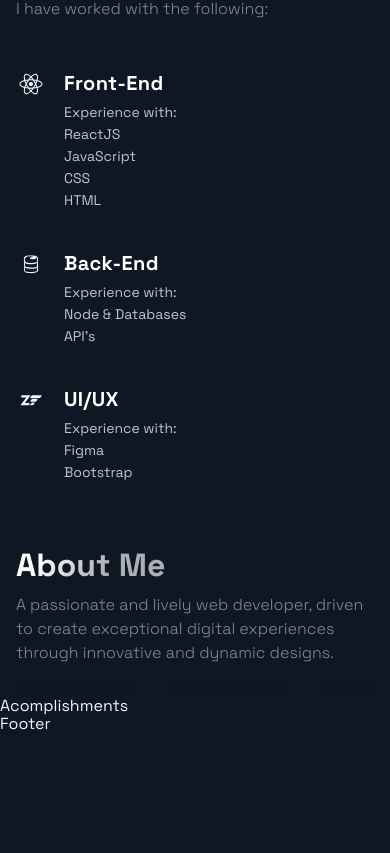
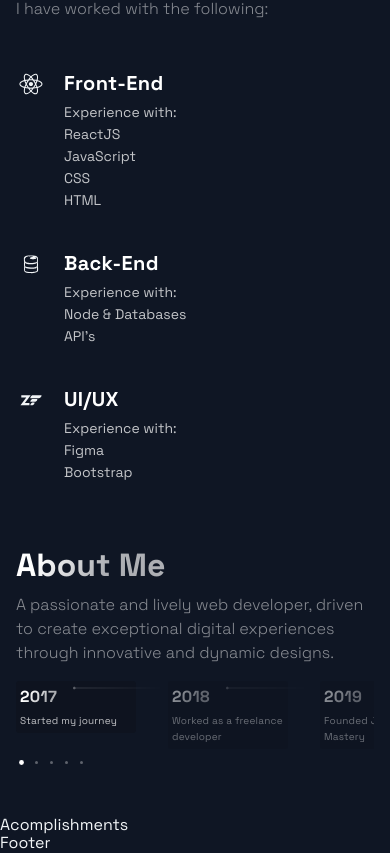
Before and after one commit to markruth2nd/2023-Portfolio, a Next.js app: page / in a window 390 px wide. Shown: the part 2892-3745 px from the top of the page. Before the commit the page ends 3626 px from the top, so only its background shows below. Built offline with nearby package versions, Linux system fonts and the light colour scheme.

Commit message:
added the carousel affect to the timeline for mobil responsiveness

```diff
--- a/src/components/TimeLine/TimeLine.js
+++ b/src/components/TimeLine/TimeLine.js
@@ -47,7 +47,7 @@
       <SectionTitle>About Me</SectionTitle>
       <SectionText>
       A passionate and lively web developer, driven to create exceptional digital experiences through innovative and dynamic designs.
-      </SectionText>
+      </SectionText> {/* The below carousel will be created for Mobile devises so that the user can scroll between the about me timeline if they so wish, it won'y be visible on desktop */}
       <CarouselContainer ref={carouselRef}>
         <>
         {TimeLineData.map((item, index) => (
@@ -58,11 +58,58 @@
             active={activeItem}
             onClick={(e) => handleClick(e, index)}
             >
-            </CarouselItem>
+              <CarouselItemTitle>
+                {item.year}
+                <CarouselItemImg
+                    width="208"
+                    height="6"
+                    viewBox="0 0 208 6"
+                    fill="none"
+                    xmlns="http://www.w3.org/2000/svg">
+                    <path
+                      fill-rule="evenodd"
+                      clip-rule="evenodd"
+                      d="M2.5 5.5C3.88071 5.5 5 4.38071 5 3V3.5L208 3.50002V2.50002L5 2.5V3C5 1.61929 3.88071 0.5 2.5 0.5C1.11929 0.5 0 1.61929 0 3C0 4.38071 1.11929 5.5 2.5 5.5Z"
+                      fill="url(#paint0_linear)"
+                      fill-opacity="0.33"
+                    />
+                    <defs>
+                      <linearGradient
+                        id="paint0_linear"
+                        x1="-4.30412e-10"
+                        y1="0.5"
+                        x2="208"
+                        y2="0.500295"
+                        gradientUnits="userSpaceOnUse">
+                        <stop stop-color="white" />
+                        <stop
+                          offset="0.79478"
+                          stop-color="white"
+                          stop-opacity="0"
+                        />
+                      </linearGradient>
+                    </defs>
+                  </CarouselItemImg>
+              </CarouselItemTitle>
+              <CarouselItemText>{item.text}</CarouselItemText>
+              </CarouselItem>
           </CarouselMobileScrollNode>
         ))}
         </>
       </CarouselContainer>
+      <CarouselButtons>
+        {TimeLineData.map((item, index) =>(
+          <CarouselButton
+          key={index}
+        index={index}
+        active={activeItem}
+        onClick={(e) => handleClick(e, index)}
+        type='button'
+      >
+        <CarouselButtonDot active={activeItem} />
+          </CarouselButton>
+        ))}
+      </CarouselButtons>
     </Section>
   );
 };
```
